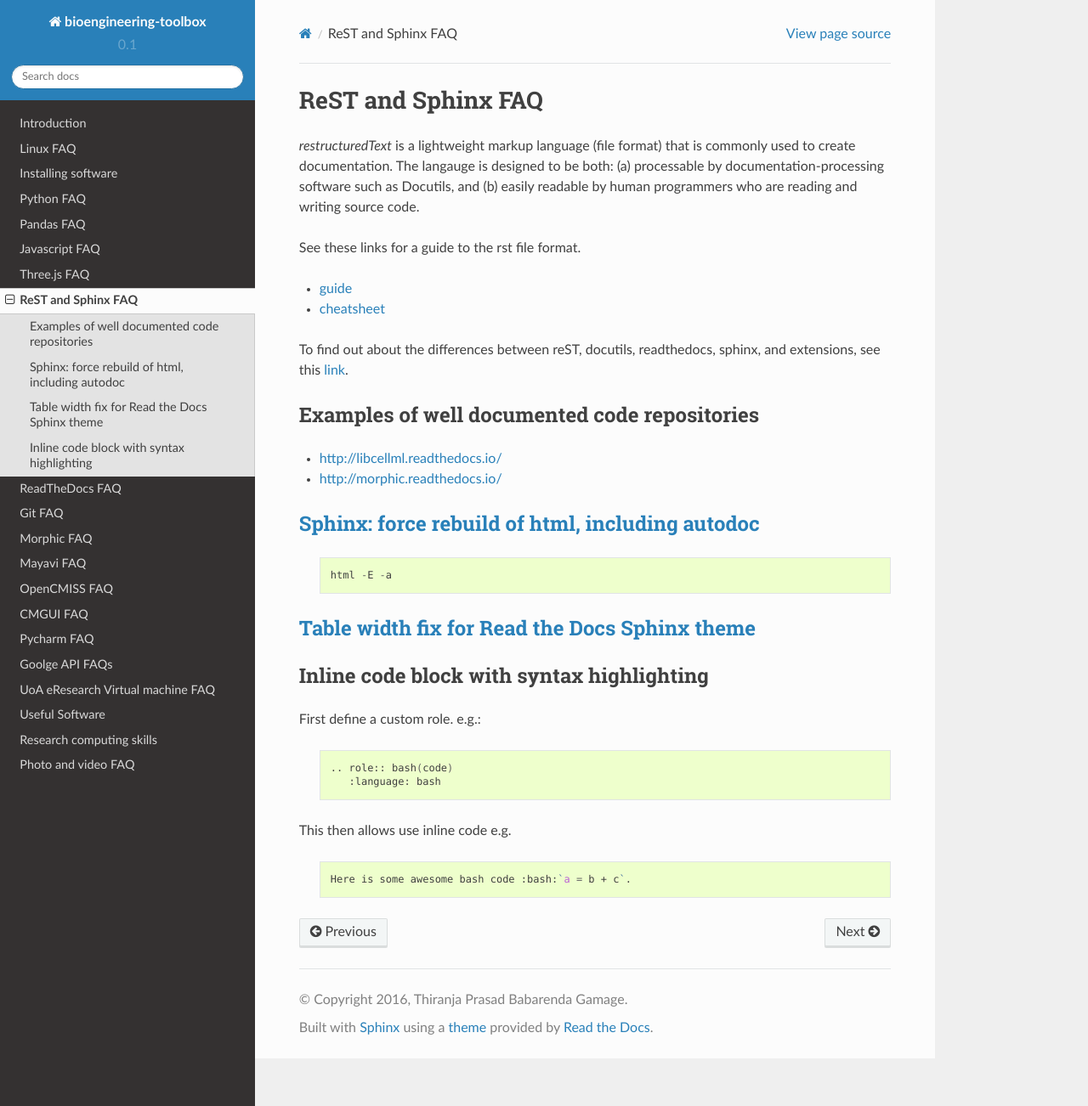
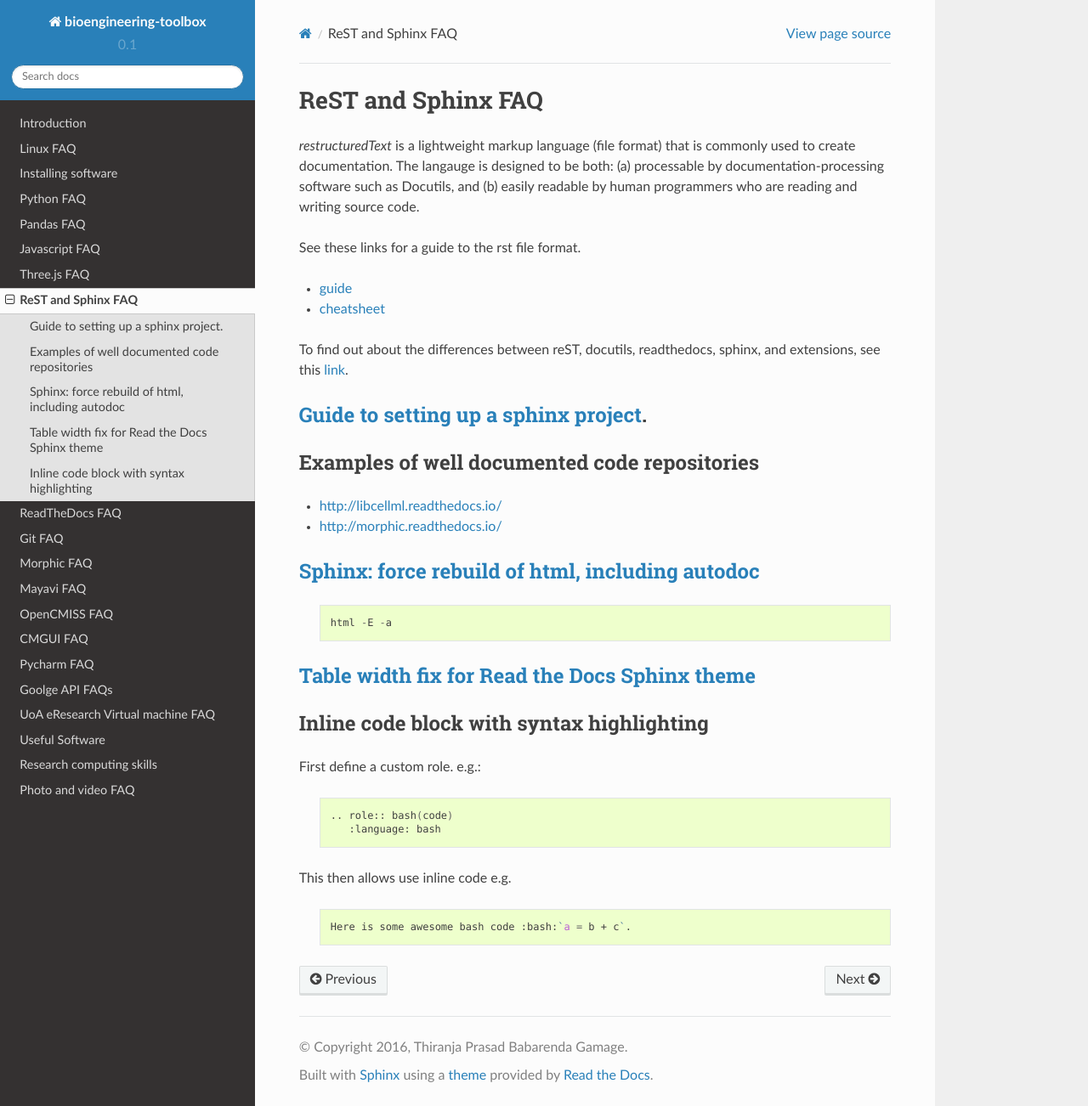
Before and after one commit to PrasadBabarendaGamage/bioengineering-toolbox, a Sphinx documentation site: the page built from docs/source/rest_sphinx_faq.rst, in a window 1280 px wide and 1302 px high. Shown: the whole window at 85% size. Built offline with Sphinx 7.4.7 and the Read the Docs theme 2.0.0, drawn with Linux system fonts in a browser that asks for light colours; formulas are drawn with MathJax 3; pages that are not in the unit, such as notebooks, are missing from menus.

Commit message:
Updating sphinx faq

```diff
--- a/docs/source/rest_sphinx_faq.rst
+++ b/docs/source/rest_sphinx_faq.rst
@@ -20,6 +20,9 @@
 
 To find out about the differences between reST, docutils, readthedocs,
 sphinx, and extensions, see this `link <http://www.git-pull.com/code_explorer/rst-docutils-sphinx-readthedocs.html#rest-docutils-sphinx-readthedocs>`_.
+
+`Guide to setting up a sphinx project <https://docs.readthedocs.io/en/stable/intro/getting-started-with-sphinx.html>`_.
+---------------------------------------------
 
 Examples of well documented code repositories
 ---------------------------------------------
```
